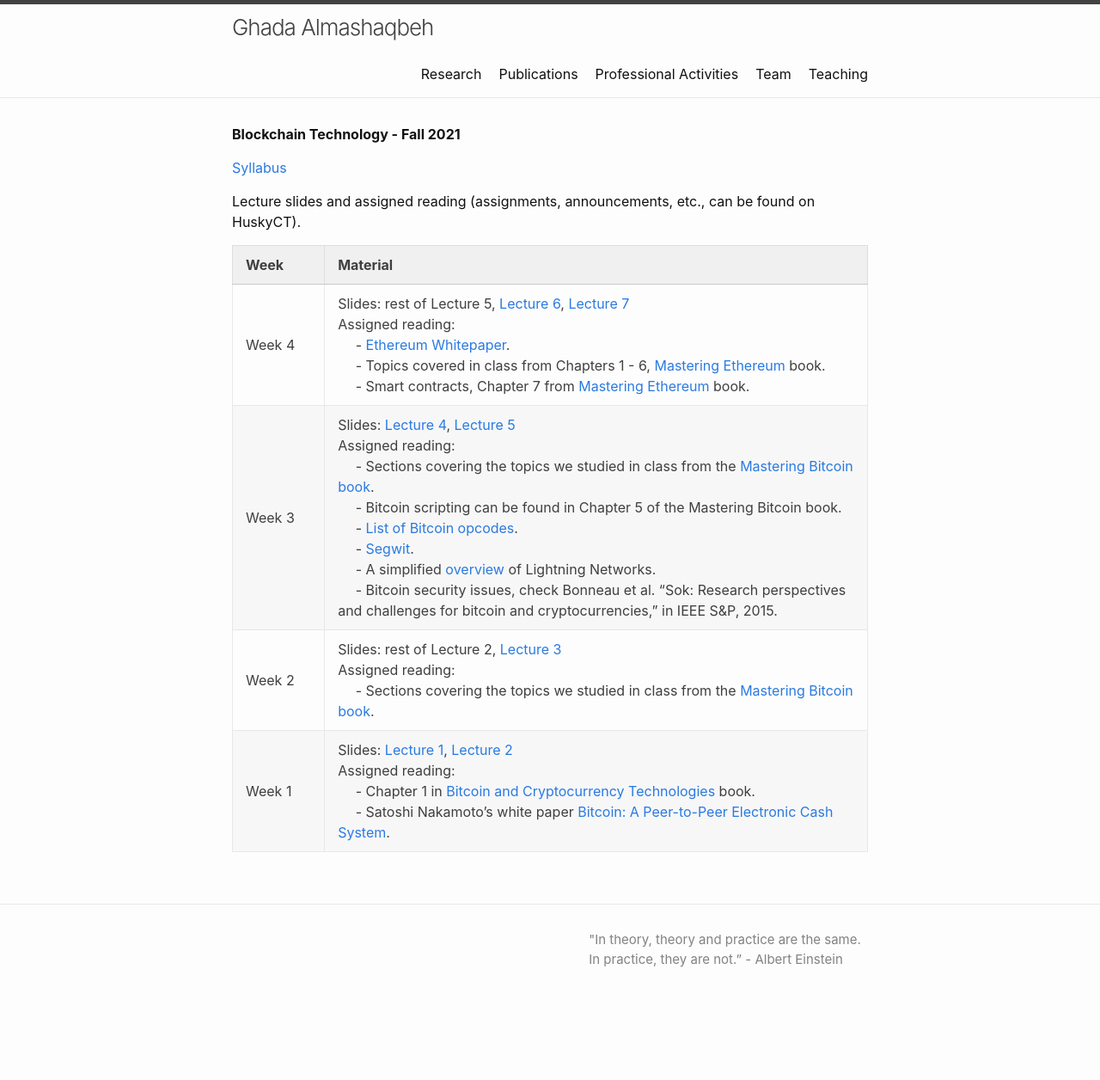
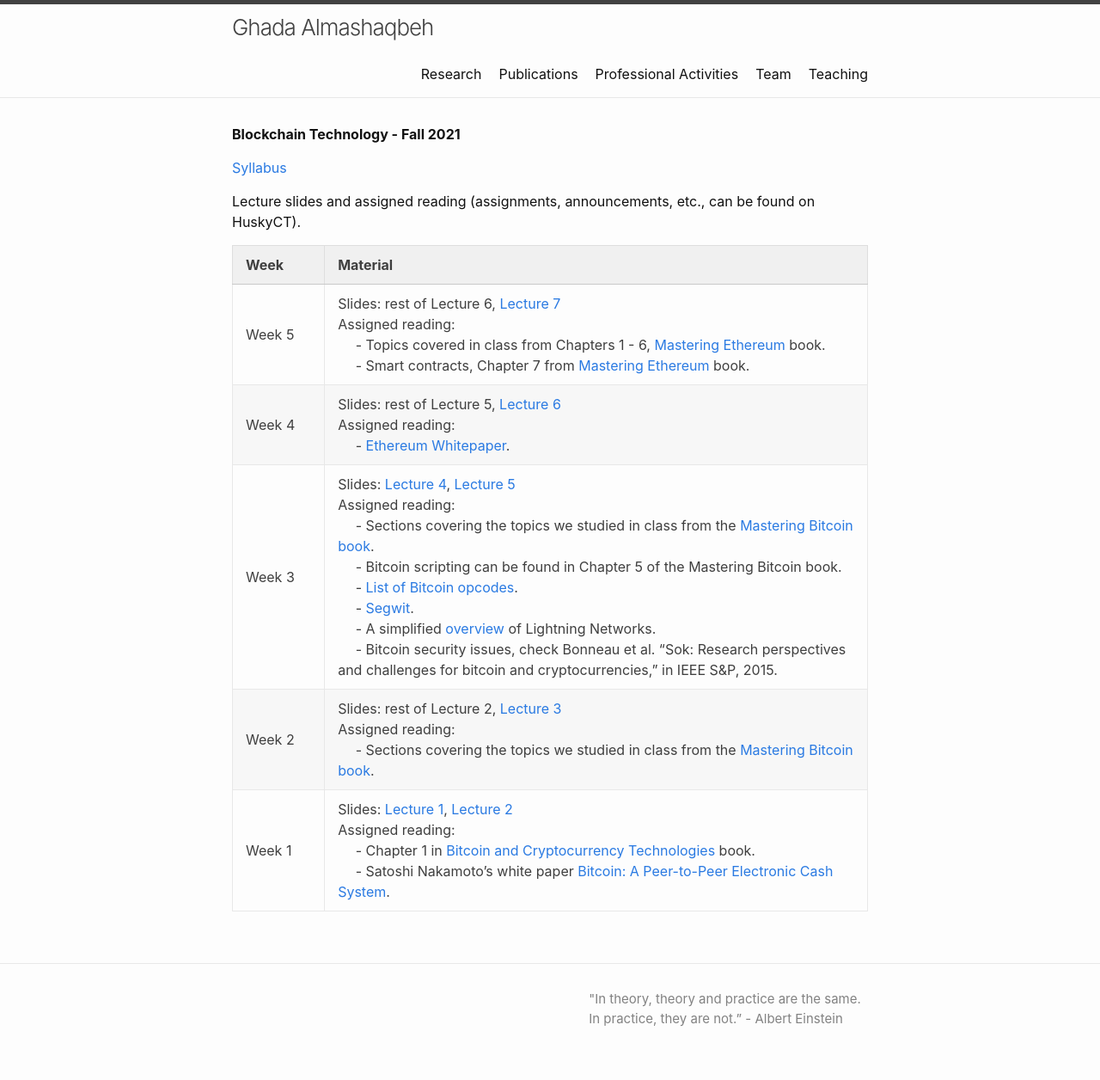
Before and after one commit to GhadaAlmashaqbeh/GhadaAlmashaqbeh.github.io, a Jekyll site: the page built from courses/blockchain-technology-f2021/index.md, in a window 1280 px wide. Shown: the whole page at 86% size. Built offline with Jekyll 4.4.1, drawn with Linux system fonts in a browser that asks for light colours; before the commit the page ends 1187 px from its top, so only the background shows below that.

Commit message:
update week lectures

```diff
--- a/courses/blockchain-technology-f2021/index.md
+++ b/courses/blockchain-technology-f2021/index.md
@@ -10,7 +10,8 @@
 
 | Week&emsp;&emsp;| Material           |
 |----------|--------------------|
-| Week 4 | Slides: rest of Lecture 5, [Lecture 6](./lecture6.pdf), [Lecture 7](./lecture7.pdf) <br/> Assigned reading: <br/> &emsp; - [Ethereum Whitepaper](https://ethereum.org/en/whitepaper/). <br/> &emsp; - Topics covered in class from Chapters 1 - 6, [Mastering Ethereum](https://github.com/ethereumbook/ethereumbook/blob/develop/book.asciidoc) book. <br/> &emsp; - Smart contracts, Chapter 7 from [Mastering Ethereum](https://github.com/ethereumbook/ethereumbook/blob/develop/book.asciidoc) book. |
+| Week 5 | Slides: rest of Lecture 6, [Lecture 7](./lecture7.pdf) <br/> Assigned reading: <br/> &emsp; - Topics covered in class from Chapters 1 - 6, [Mastering Ethereum](https://github.com/ethereumbook/ethereumbook/blob/develop/book.asciidoc) book. <br/> &emsp; - Smart contracts, Chapter 7 from [Mastering Ethereum](https://github.com/ethereumbook/ethereumbook/blob/develop/book.asciidoc) book. |
+| Week 4 | Slides: rest of Lecture 5, [Lecture 6](./lecture6.pdf) <br/> Assigned reading: <br/> &emsp; - [Ethereum Whitepaper](https://ethereum.org/en/whitepaper/). |
 | Week 3 | Slides: [Lecture 4](./lecture4.pdf), [Lecture 5](./lecture5.pdf) <br/> Assigned reading: <br/> &emsp; - Sections covering the topics we studied in class from the [Mastering Bitcoin book](https://en.bitcoin.it/wiki/Mastering_Bitcoin). <br/> &emsp; - Bitcoin scripting can be found in Chapter 5 of the Mastering Bitcoin book. <br/> &emsp; - [List of Bitcoin opcodes](https://en.bitcoin.it/wiki/Script). <br/> &emsp; - [Segwit](https://en.bitcoin.it/wiki/Segregated_Witness). <br/> &emsp; - A simplified [overview](https://academy.binance.com/blockchain/what-is-lightning-network) of Lightning Networks. <br/> &emsp; - Bitcoin security issues, check Bonneau et al. "Sok: Research perspectives and challenges for bitcoin and cryptocurrencies," in IEEE S&P, 2015. |
 | Week 2 | Slides: rest of Lecture 2, [Lecture 3](./lecture3.pdf) <br/> Assigned reading: <br/> &emsp; - Sections covering the topics we studied in class from the [Mastering Bitcoin book](https://en.bitcoin.it/wiki/Mastering_Bitcoin).  |
 | Week 1 | Slides: [Lecture 1](./lecture1.pdf), [Lecture 2](./lecture2.pdf) <br/> Assigned reading: <br/> &emsp; - Chapter 1 in [Bitcoin and Cryptocurrency Technologies](https://d28rh4a8wq0iu5.cloudfront.net/bitcointech/readings/princeton_bitcoin_book.pdf) book. <br/> &emsp; - Satoshi Nakamoto’s white paper [Bitcoin: A Peer-to-Peer Electronic Cash System](https://bitcoin.org/bitcoin.pdf). |
```
Also changed, not shown: 2 other files.
